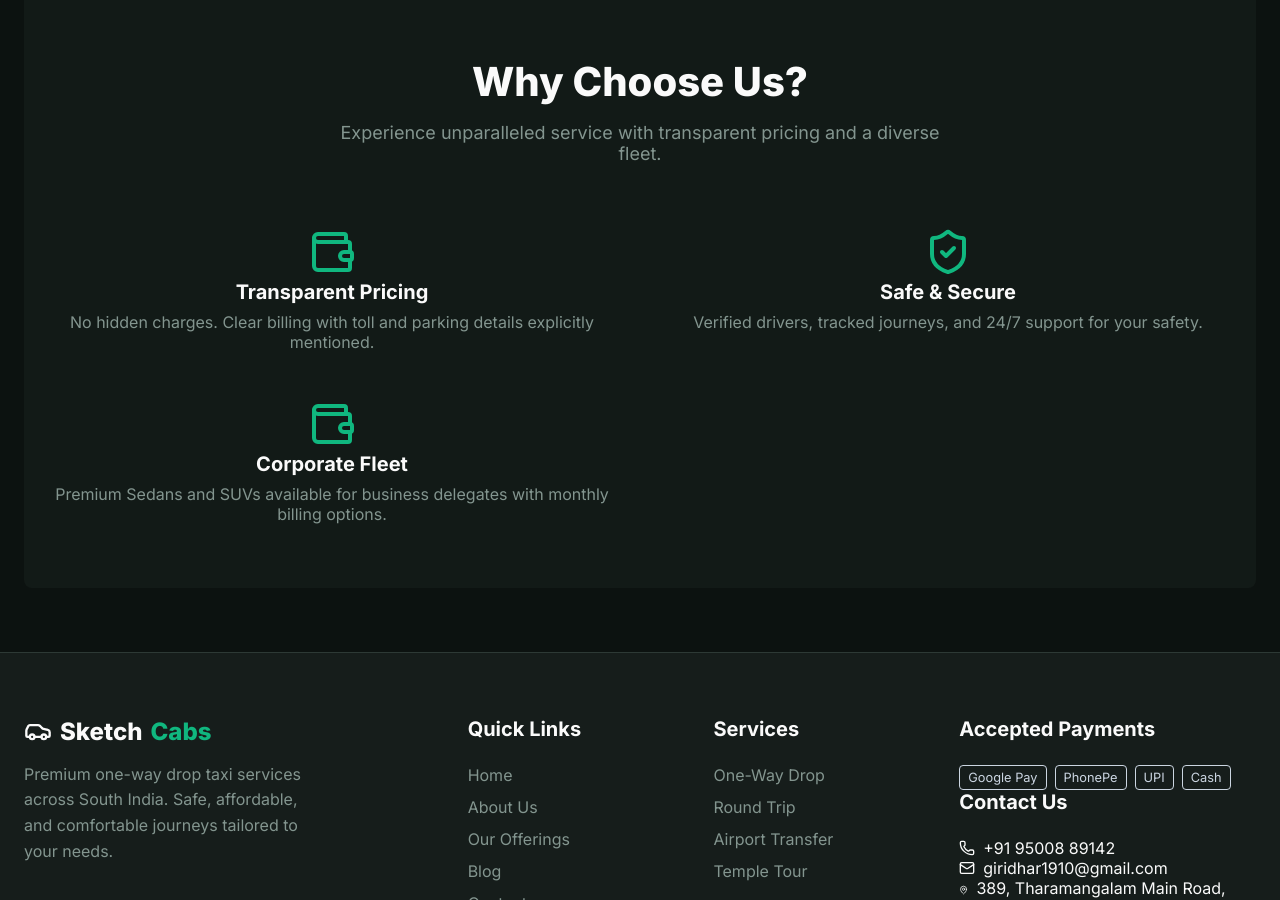
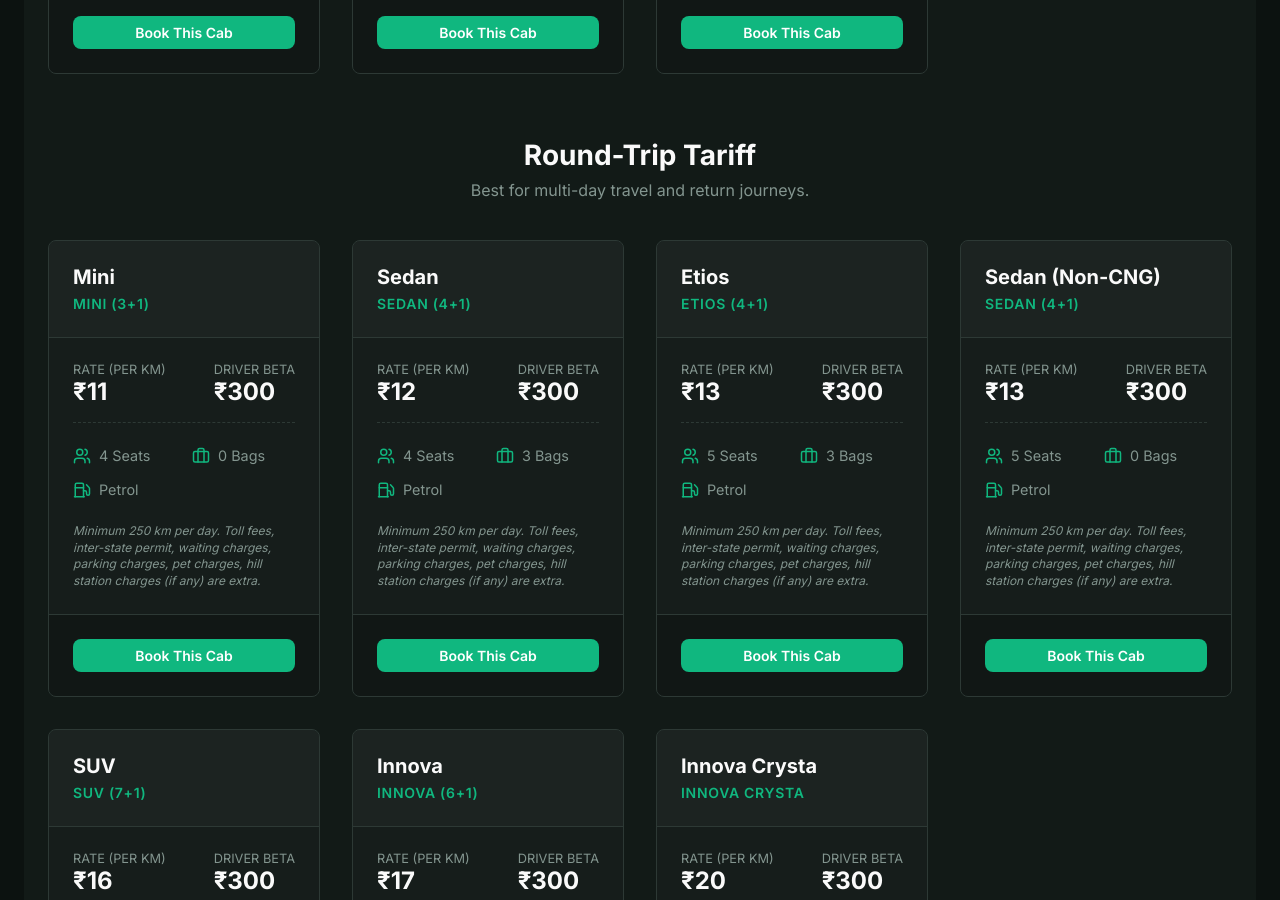
Before and after one commit to karthick180887/sketchcabs, a Next.js app: page /offerings in a window 1280 px wide. Shown: the part 1900-2800 px from the top of the page. Built offline with nearby package versions, Linux system fonts and the light colour scheme.

Commit message:
feat: update tariff rates and enhance booking widget functionality

```diff
--- a/app/layout.tsx
+++ b/app/layout.tsx
@@ -10,6 +10,9 @@ export const metadata: Metadata = {
   title: 'Sketch Cabs | Premium One Way Drop Taxi',
   description: 'Reliable, affordable, and comfortable one-way drop taxi services. Book your ride today.',
   metadataBase: new URL('https://sketchcabs.com'),
+  verification: {
+    google: 'c-fBqRZ2UOACKFaKeYNf-JbV6jYO5NI679Isr63pq_w',
+  },
 };
 
 export default function RootLayout({
--- a/app/offerings/page.module.css
+++ b/app/offerings/page.module.css
@@ -31,6 +31,24 @@
     display: grid;
     grid-template-columns: 1fr;
     gap: 2rem;
+}
+
+.tariffGroup {
+    margin-bottom: 4rem;
+}
+
+.tariffTitle {
+    font-size: 1.75rem;
+    font-weight: 700;
+    color: hsl(var(--foreground));
+    text-align: center;
+    margin-bottom: 0.5rem;
+}
+
+.tariffSubtitle {
+    color: hsl(var(--muted-foreground));
+    text-align: center;
+    margin-bottom: 2.5rem;
 }
 
 .features {
--- a/app/offerings/page.tsx
+++ b/app/offerings/page.tsx
@@ -5,9 +5,10 @@ import ServiceCard from '@/components/ServiceCard';
 import FleetCard from '@/components/FleetCard';
 import { ArrowRight, Repeat, Map, Plane, ShieldCheck, Wallet } from 'lucide-react';
 
-const termText = "Toll fees, Inter-State Permit, Waiting charges, Parking Charges, Pet Charges, Hills Station charges (if any) are extra.";
+const oneWayTermText = 'Minimum 130 km per day. Toll fees, inter-state permit, waiting charges, parking charges, pet charges, hill station charges (if any) are extra.';
+const roundTripTermText = 'Minimum 250 km per day. Toll fees, inter-state permit, waiting charges, parking charges, pet charges, hill station charges (if any) are extra.';
 
-const fleet = [
+const oneWayFleet = [
     {
         name: 'Mini',
         type: 'Mini (3+1)',
@@ -16,7 +17,7 @@ const fleet = [
         luggage: 0,
         price: '₹12',
         bata: '₹300',
-        description: termText
+        description: oneWayTermText
     },
     {
         name: 'Sedan',
@@ -26,7 +27,7 @@ const fleet = [
         luggage: 3,
         price: '₹13',
         bata: '₹300',
-        description: termText
+        description: oneWayTermText
     },
     {
         name: 'Etios',
@@ -36,7 +37,7 @@ const fleet = [
         luggage: 3,
         price: '₹14',
         bata: '₹300',
-        description: termText
+        description: oneWayTermText
     },
     {
         name: 'Sedan (Non-CNG)',
@@ -46,7 +47,7 @@ const fleet = [
         luggage: 0,
         price: '₹14',
         bata: '₹300',
-        description: termText
+        description: oneWayTermText
     },
     {
         name: 'SUV',
@@ -56,7 +57,7 @@ const fleet = [
         luggage: 4,
         price: '₹18',
         bata: '₹300',
-        description: termText
+        description: oneWayTermText
     },
     {
         name: 'Innova',
@@ -66,7 +67,7 @@ const fleet = [
         luggage: 4,
         price: '₹19',
         bata: '₹300',
-        description: termText
+        description: oneWayTermText
     },
     {
         name: 'Innova Crysta',
@@ -76,7 +77,80 @@ const fleet = [
         luggage: 4,
         price: '₹25',
         bata: '₹300',
-        description: termText
+        description: oneWayTermText
+    },
+];
+
+const roundTripFleet = [
+    {
+        name: 'Mini',
+        type: 'Mini (3+1)',
+        fuel: 'Petrol',
+        seats: 4,
+        luggage: 0,
+        price: '₹11',
+        bata: '₹300',
+        description: roundTripTermText
+    },
+    {
+        name: 'Sedan',
+        type: 'Sedan (4+1)',
+        fuel: 'Petrol',
+        seats: 4,
+        luggage: 3,
+        price: '₹12',
+        bata: '₹300',
+        description: roundTripTermText
+    },
+    {
+        name: 'Etios',
+        type: 'Etios (4+1)',
+        fuel: 'Petrol',
+        seats: 5,
+        luggage: 3,
+        price: '₹13',
+        bata: '₹300',
+        description: roundTripTermText
+    },
+    {
+        name: 'Sedan (Non-CNG)',
+        type: 'Sedan (4+1)',
+        fuel: 'Petrol',
+        seats: 5,
+        luggage: 0,
+        price: '₹13',
+        bata: '₹300',
+        description: roundTripTermText
+    },
+    {
+        name: 'SUV',
+        type: 'SUV (7+1)',
+        fuel: 'Petrol',
+        seats: 8,
+        luggage: 4,
+        price: '₹16',
+        bata: '₹300',
+        description: roundTripTermText
+    },
+    {
+        name: 'Innova',
+        type: 'Innova (6+1)',
+        fuel: 'Petrol',
+        seats: 7,
+        luggage: 4,
+        price: '₹17',
+        bata: '₹300',
+        description: roundTripTermText
+    },
+    {
+        name: 'Innova Crysta',
+        type: 'Innova Crysta',
+        fuel: 'Diesel',
+        seats: 7,
+        luggage: 4,
+        price: '₹20',
+        bata: '₹300',
+        description: roundTripTermText
     },
 ];
 
@@ -133,16 +207,30 @@ export default function OfferingsPage() {
                 <div className={styles.features}>
                     <div className={styles.container}>
                         <div className={styles.titleSection}>
-                            <h2 className={styles.title}>Our Fleet</h2>
+                            <h2 className={styles.title}>Tariff Rates</h2>
                             <p className={styles.subtitle}>
-                                Choose from our wide range of comfortable and well-maintained vehicles.
+                                Select the tariff type that matches your journey.
                             </p>
                         </div>
 
-                        <div className={styles.grid} style={{ marginBottom: '4rem' }}>
-                            {fleet.map((item, index) => (
-                                <FleetCard key={index} {...item} />
-                            ))}
+                        <div className={styles.tariffGroup}>
+                            <h3 className={styles.tariffTitle}>One-Way Tariff</h3>
+                            <p className={styles.tariffSubtitle}>Ideal for point-to-point drops across cities.</p>
+                            <div className={styles.grid}>
+                                {oneWayFleet.map((item, index) => (
+                                    <FleetCard key={`oneway-${index}`} {...item} />
+                                ))}
+                            </div>
+                        </div>
+
+                        <div className={styles.tariffGroup}>
+                            <h3 className={styles.tariffTitle}>Round-Trip Tariff</h3>
+                            <p className={styles.tariffSubtitle}>Best for multi-day travel and return journeys.</p>
+                            <div className={styles.grid}>
+                                {roundTripFleet.map((item, index) => (
+                                    <FleetCard key={`roundtrip-${index}`} {...item} />
+                                ))}
+                            </div>
                         </div>
 
                         <div className={styles.titleSection}>
--- a/components/Features.tsx
+++ b/components/Features.tsx
@@ -6,7 +6,7 @@ const features = [
     {
         icon: IndianRupee,
         title: 'Transparent Pricing',
-        description: 'No hidden costs. Pay only for one way drops. Toll and parking charges are billing separately and transparently.',
+        description: 'No hidden costs. Pay only for one way drops. Toll and parking charges are billed separately and transparently.',
     },
     {
         icon: Shield,
--- a/components/PopularRoutes.module.css
+++ b/components/PopularRoutes.module.css
@@ -42,6 +42,8 @@
     gap: 1rem;
     transition: all 0.3s;
     cursor: pointer;
+    color: inherit;
+    text-decoration: none;
 }
 
 .card:hover {
@@ -107,6 +109,11 @@
     color: hsl(var(--primary));
 }
 
+.card:focus-visible {
+    outline: 2px solid hsl(var(--primary));
+    outline-offset: 2px;
+}
+
 @media (min-width: 768px) {
     .grid {
         grid-template-columns: repeat(2, 1fr);
--- a/k8s-deployment.yaml
+++ b/k8s-deployment.yaml
@@ -23,9 +23,9 @@ spec:
               # Trigger Tilt Update
               value: "production"
             - name: TELEGRAM_BOT_TOKEN
-              value: "8464695158:AAH7bJ3-hMmkOQtr2NdSHP5Q1WCghFxuM0c"
+              value: "8542140293:AAF68QNtTztpL-EmODlv4yUk2tixviGjPes"
             - name: TELEGRAM_CHAT_ID
-              value: "5026873095"
+              value: "6653840684"
             - name: NEXT_PUBLIC_GOOGLE_MAPS_API_KEY
               value: "AIzaSyAYjrbg1hQJYC4vOMvQS7C9lJ3TDWQSuFo"
           resources:
```
Also changed, not shown: components/BookingWidget.tsx (+36 -59 lines), components/PopularRoutes.tsx (+16 -13 lines).
